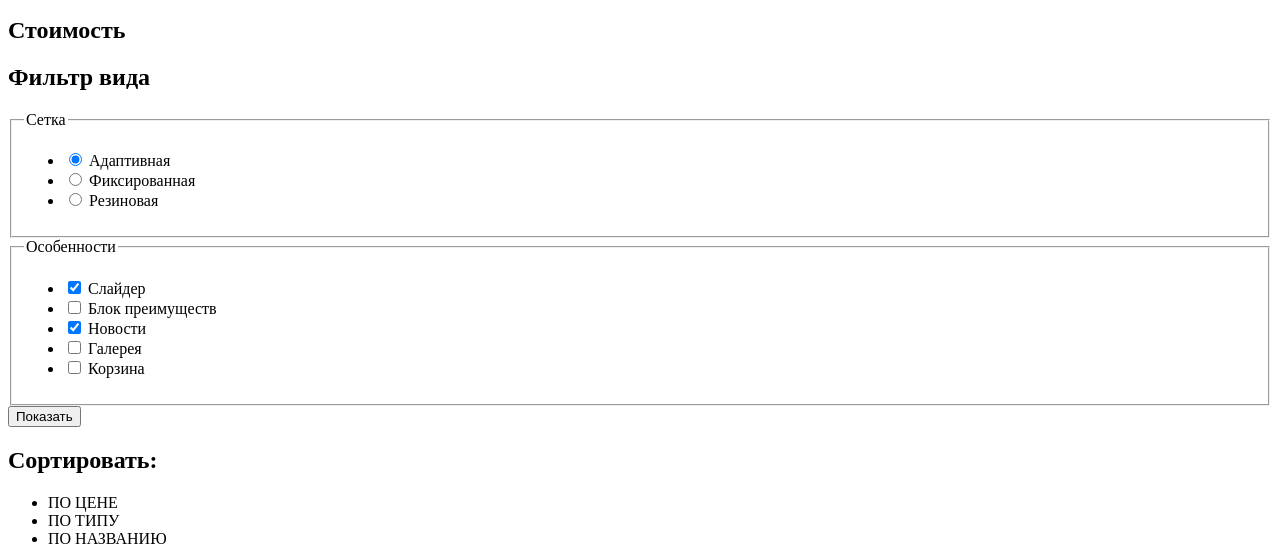
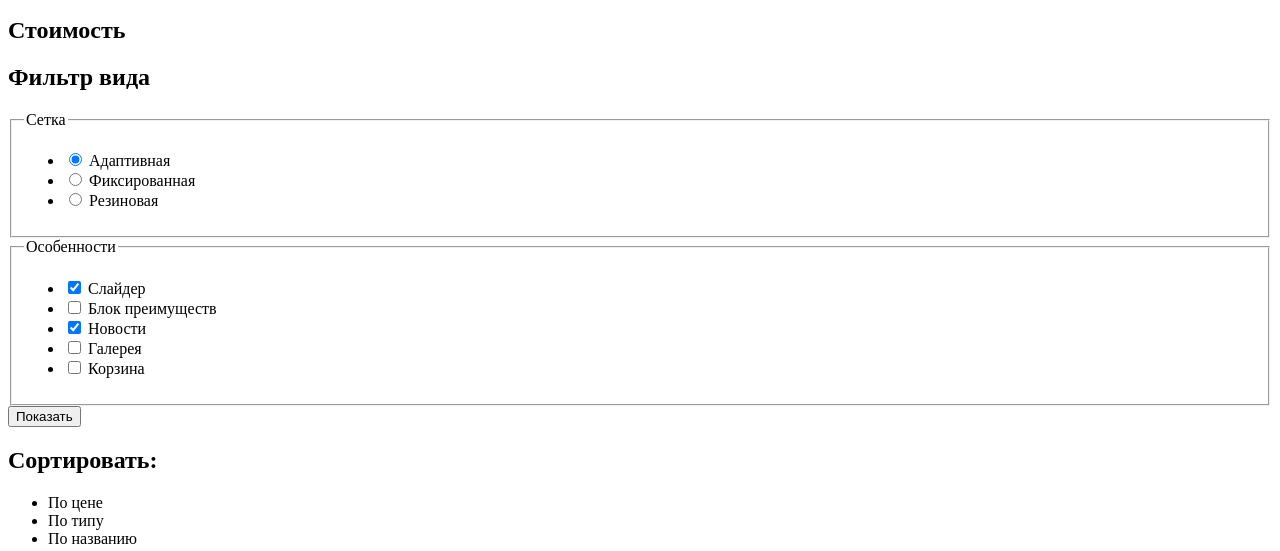
Before and after one commit to JustSmile24/77156-nerds-30, a plain HTML site: page catalog.html in a window 1280 px wide. Shown: the part 249-800 px from the top of the page. Drawn offline with Linux system fonts and the light colour scheme.

Commit message:
Update catalog.html

```diff
--- a/catalog.html
+++ b/catalog.html
@@ -76,9 +76,9 @@
         </form>
         <h2>Сортировать:</h2>
         <ul>
-          <li>ПО ЦЕНЕ</li>
-          <li>ПО ТИПУ</li>
-          <li>ПО НАЗВАНИЮ</li>
+          <li>По цене</li>
+          <li>По типу</li>
+          <li>По названию</li>
         </ul>
         <ul>
           <li><img src="img/img-sedona.jpg" width="358" height="578" alt="Седона"></li>
```
